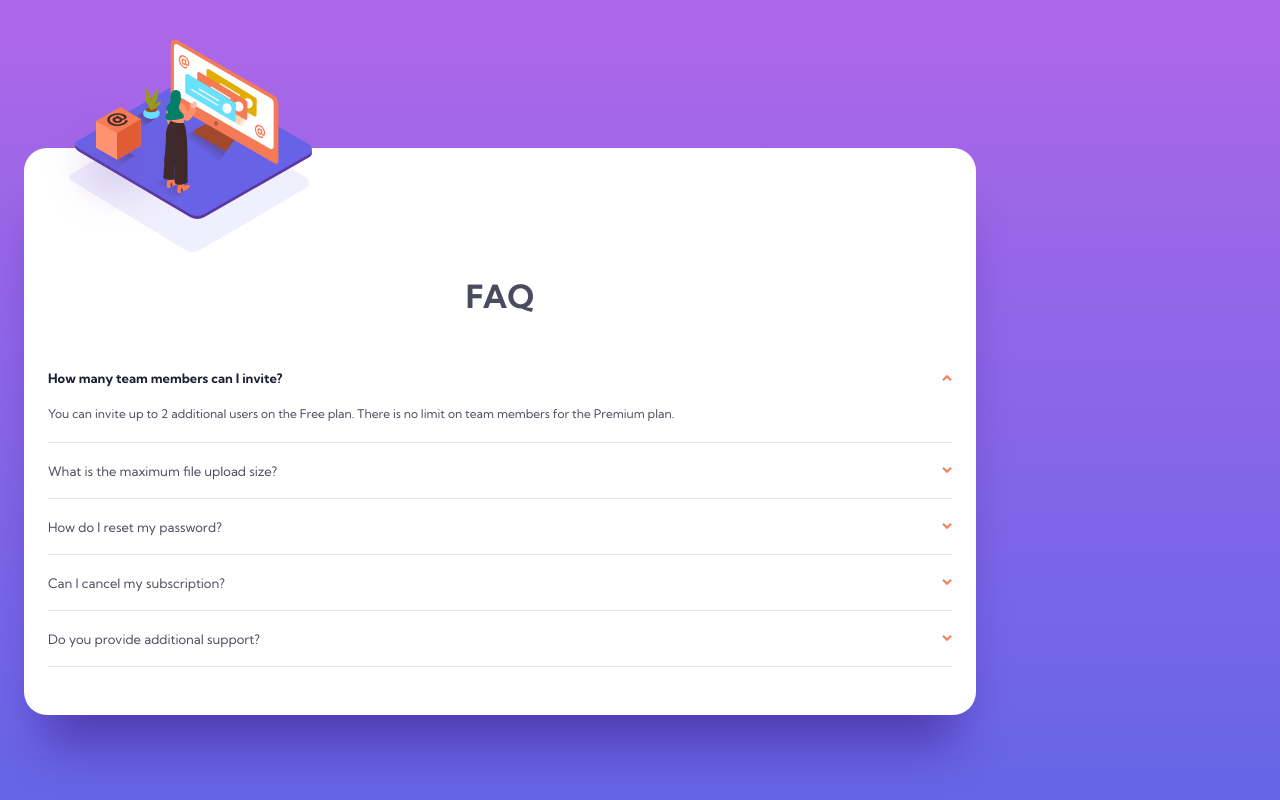
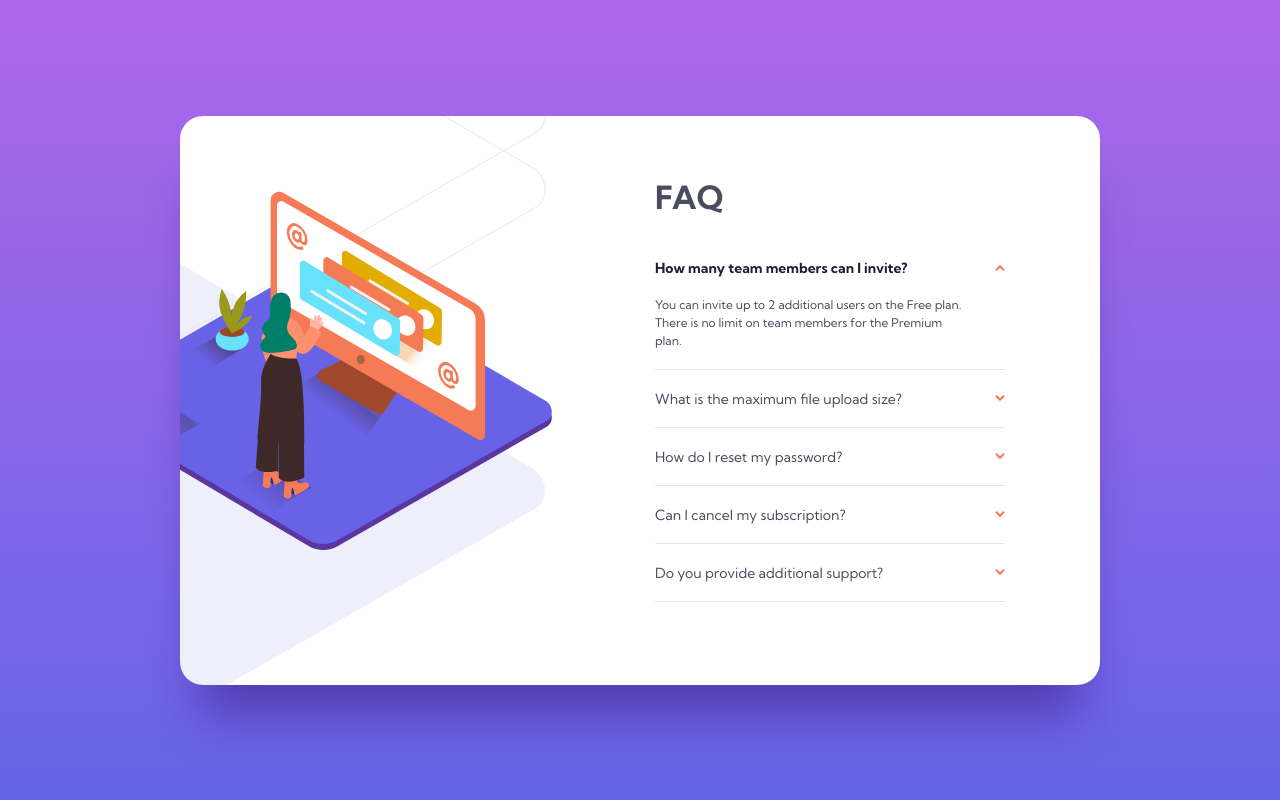
Before and after one commit to MichalTrubini/FAQ-accordion-card, a plain HTML site: page index.html in a window 1280 px wide. Both pictures are taken after a click on the element "How many team members can I invite?". Drawn offline with Linux system fonts and the light colour scheme.

Commit message:
desktop re-factoring WIP

```diff
--- a/index.html
+++ b/index.html
@@ -18,7 +18,7 @@
 
     <article class="card">
       <div class="card__image-wrapper">
-        <img src="images/illustration-woman-online-mobile.svg" alt="image" class="card__image">
+        <img src="images/illustration-woman-online-mobile.svg" alt="image" class="card__image-mb">
       </div>
       <section class="card__content">
         <h1 class="card__heading">
--- a/js/script.js
+++ b/js/script.js
@@ -14,18 +14,26 @@ function toggleAnswer(item) {
         let questionAny = document.querySelector('.question-selected');
         let arrowAny = document.querySelector('.arrow-up');
 
-        if (answerAny) answerAny.classList.remove('answer-visible');
-        if (questionAny) questionAny.classList.remove('question-selected');
-        if (arrowAny) arrowAny.classList.remove('arrow-up');
+        answerThis.classList.toggle('answer-visible');
+        questionThis.classList.toggle('question-selected');
+        arrowThis.classList.toggle('arrow-up');
 
-        if (answerThis.classList.contains('answer-visible')) {
+        if(!answerAny === answerThis) answerAny.classList.remove('answer-visible');
+/*         if (answerThis.classList.contains('answer-visible')) {
             answerThis.classList.remove('answer-visible');
             questionThis.classList.remove('question-selected');
+            arrowThis.classList.remove('arrow-up');
+            arrowThis.classList.add('arrow-down');
         }
         else {
-            answerThis.classList.add('answer-visible')
+            if (answerAny) answerAny.classList.remove('answer-visible');
+            if (questionAny) questionAny.classList.remove('question-selected');
+            if (arrowAny) arrowAny.classList.remove('arrow-up');
+
+            answerThis.classList.add('answer-visible');
             questionThis.classList.add('question-selected');
+            arrowThis.classList.remove('arrow-down');
             arrowThis.classList.add('arrow-up');
-        };
+        }; */
     })
 };
--- a/scss/styles.scss
+++ b/scss/styles.scss
@@ -23,10 +23,14 @@ body {
     max-width:32.7rem;
     position:relative;
 
-    &__image {
+    &__image-mb {
         position: relative;
         top:-109px;
         left:-3px;
+    }
+
+    &__image-dt {
+        display:none;
     }
 
     &__image-wrapper {
@@ -61,6 +65,11 @@ body {
     }
 }
 
+.question__arrow {
+    transition: transform 0.5s;
+    transform: rotate(0deg);
+}
+
 .answer__body, .question__body {
     padding:2rem 0rem 1.9rem;
 }
@@ -92,25 +101,61 @@ body {
 
 .arrow-down {
     transition: transform 0.5s;
-    transform: rotate(-180deg);
+    transform: rotate(0deg);
 }
 
-@media (min-width:1000px) {
+@media screen and (min-width:1000px) {
+
+    body {
+        height:100vh;
+        display: flex;
+    }
 
     .main {
-        width:100rem;
-
+        width:92rem;
+        padding:0;
+        margin:auto;
     }
 
     .card {
         @include flexCenter(row);
 
-        margin:auto;
-        max-width:100rem;
+        max-width:92rem;
+        width: 92rem;
+        padding:6.5rem 9.5rem 8.3rem 47.5rem;
 
         &__content {
+        width: 35rem;
+        }
 
+        &__heading {
+            text-align: left;
+            margin-bottom:2.6rem;
+        }
+
+        &__image-wrapper {
+            height:100%;
+            width:50%;
+            position:absolute;
+            left:0;
+            background-image:url(../images/illustration-woman-online-desktop.svg), url(../images/bg-pattern-desktop.svg);
+            background-position: -100px 75px, -600px -300px;
+        }
+
+        &__image-mb {
+            display: none;
+        }
+
+        &__image-dt {
+            display: block;
+            position:relative;
+            left:0;
+            top:0;
         }
     }
 
+    .question__body {
+        font-size: 1.4rem;
+    }
+
 }
```
Also changed, not shown: css/styles.css, 1 other file.
